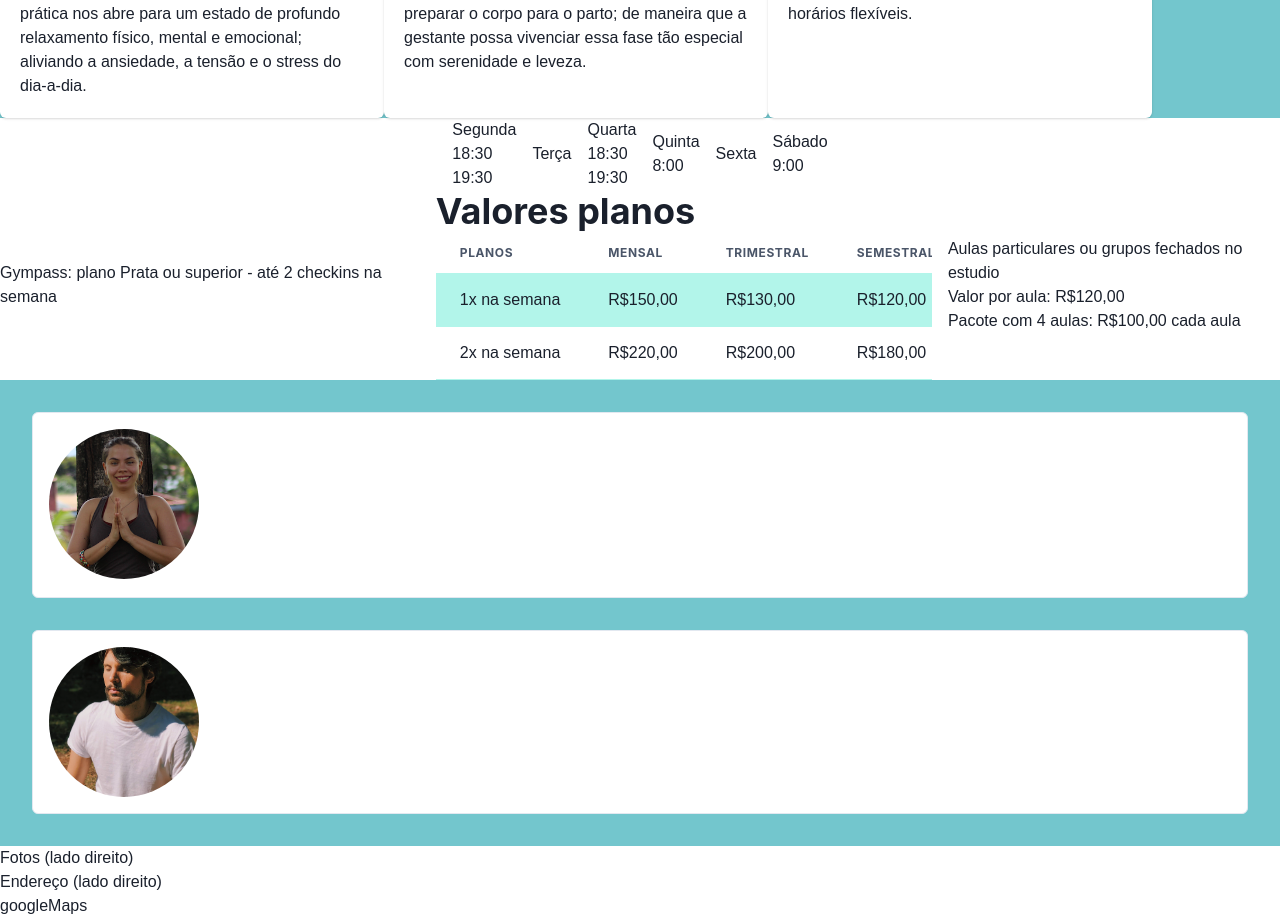
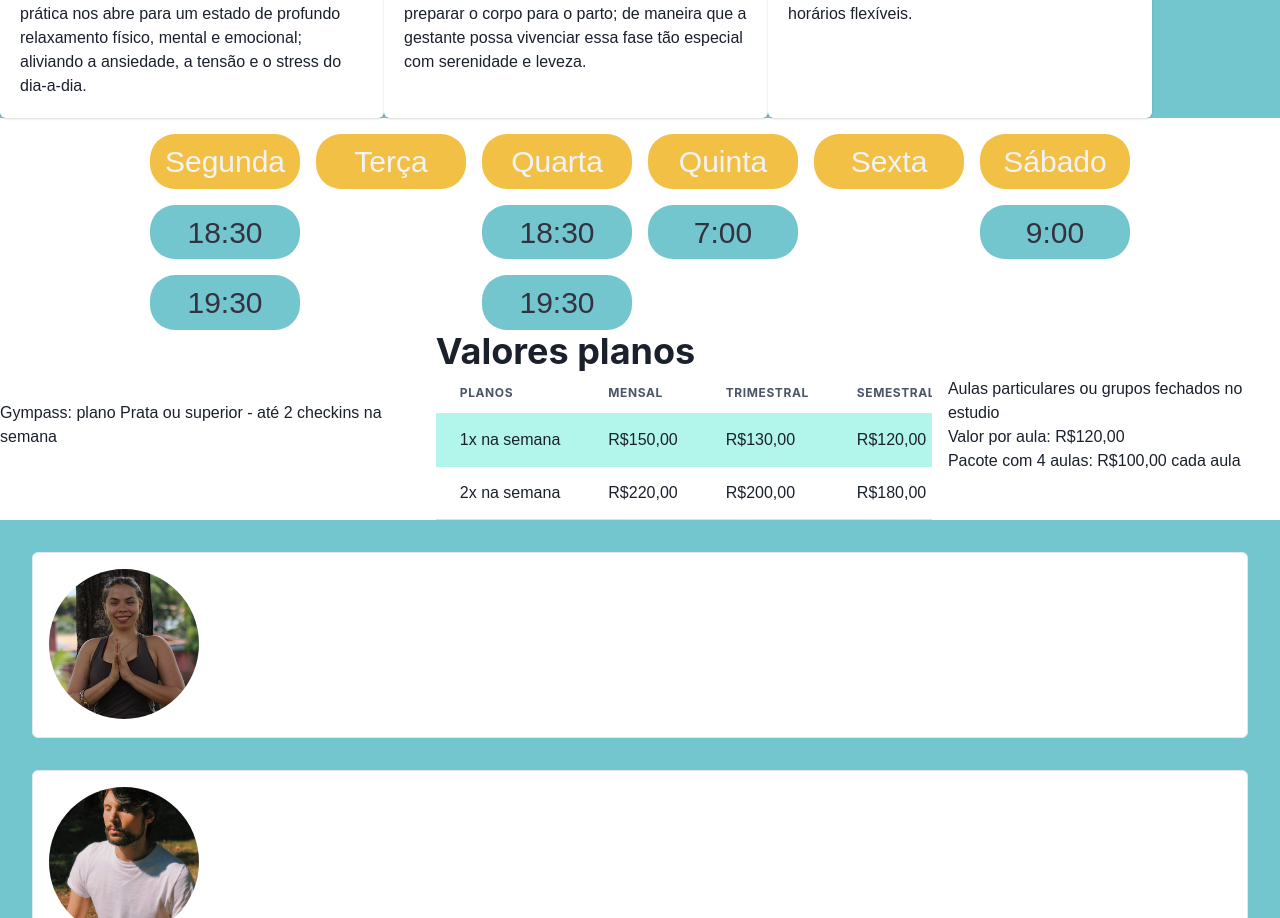
Before and after one commit to Rodrigo-Brezolin-Buquera/YGM-SPA, a React (Create React App) app: page / in a window 1280 px wide. Shown: the part 1345-2263 px from the top of the page. Built offline with nearby package versions, Linux system fonts and the light colour scheme.

Commit message:
secção agenda -estilizada

```diff
--- a/src/constants/texts/agendaInformation.js
+++ b/src/constants/texts/agendaInformation.js
@@ -22,7 +22,7 @@ export const wednesdayClasses = [
 export const thursdayClasses = [
     {
         style: "hatha",
-        time: "8:00"
+        time: "7:00"
     }
 ]
 export const fridayClasses = []
--- a/src/pages/mainPage/components/agenda/components/ClassCard/ClassCard.js
+++ b/src/pages/mainPage/components/agenda/components/ClassCard/ClassCard.js
@@ -1,10 +1,11 @@
 import { Text } from "@chakra-ui/react"
+import { CardContainer } from "./styled"
 
 export const ClassCard = ({yogaClass}) => {
 
     return (
     <div>
-        <Text>{yogaClass.time}</Text>
+        <CardContainer><Text fontSize="3xl">{yogaClass.time}</Text></CardContainer>
     </div>
     )
 }
--- /dev/null
+++ b/src/pages/mainPage/components/agenda/components/ClassCard/styled.js
@@ -0,0 +1,14 @@
+import styled from "styled-components"
+import { darkNeutralColor, lightNeutralColor, primaryColor, secondaryColor } from "../../../../../../constants/colors"
+
+export const CardContainer = styled.div`
+display:flex;
+flex-direction:column;
+align-items: center;
+border-radius:25px;
+gap: 0.1em;
+min-width: 150px;
+background-color: ${primaryColor};
+padding: 0.3em 0;
+color: ${darkNeutralColor}
+`
--- a/src/pages/mainPage/components/agenda/components/DayCard/DayCard.js
+++ b/src/pages/mainPage/components/agenda/components/DayCard/DayCard.js
@@ -1,12 +1,13 @@
-import { Text } from "@chakra-ui/react"
+import { Text, Circle } from "@chakra-ui/react"
 import { ClassCard } from "../ClassCard/ClassCard"
+import { CardContainer, Column } from "./styled"
 
 export const DayCard = ({ day, classes }) => {
 
     return (
-        <div>
-            <Text>{day}</Text>
+        <Column>
+           <CardContainer><Text fontSize="3xl">{day}</Text></CardContainer>
             {classes?.map((i) => <ClassCard yogaClass={i} />)}
-        </div>
+        </Column>
     )
 }
--- /dev/null
+++ b/src/pages/mainPage/components/agenda/components/DayCard/styled.js
@@ -0,0 +1,24 @@
+import styled from "styled-components"
+import { lightNeutralColor, secondaryColor } from "../../../../../../constants/colors"
+
+export const CardContainer = styled.div`
+display:flex;
+flex-direction:column;
+align-items: center;
+border-radius:25px;
+gap: 0.1em;
+width: 150px;
+background-color: ${secondaryColor};
+padding: 0.3em 0;
+color: ${lightNeutralColor};
+`
+
+export const Column = styled.div`
+display:flex;
+flex-direction:column;
+justify-content: flex-start;
+align-items:flex-start;
+gap:1em;
+height:100%;
+
+`
--- a/src/pages/mainPage/components/agenda/styled.js
+++ b/src/pages/mainPage/components/agenda/styled.js
@@ -6,5 +6,6 @@ display: flex;
 gap:1em;
 justify-content: center;
 align-items:center;
+margin-top: 1em;;
 
 `
```
